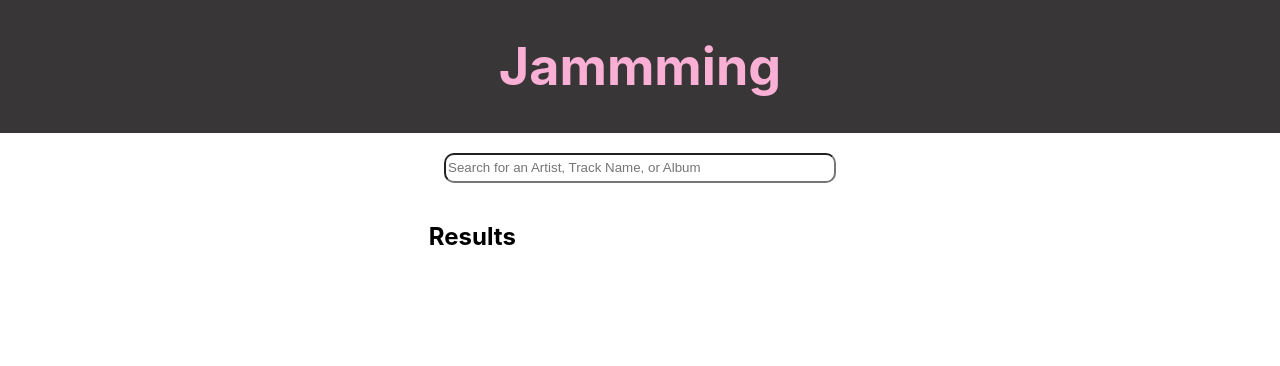
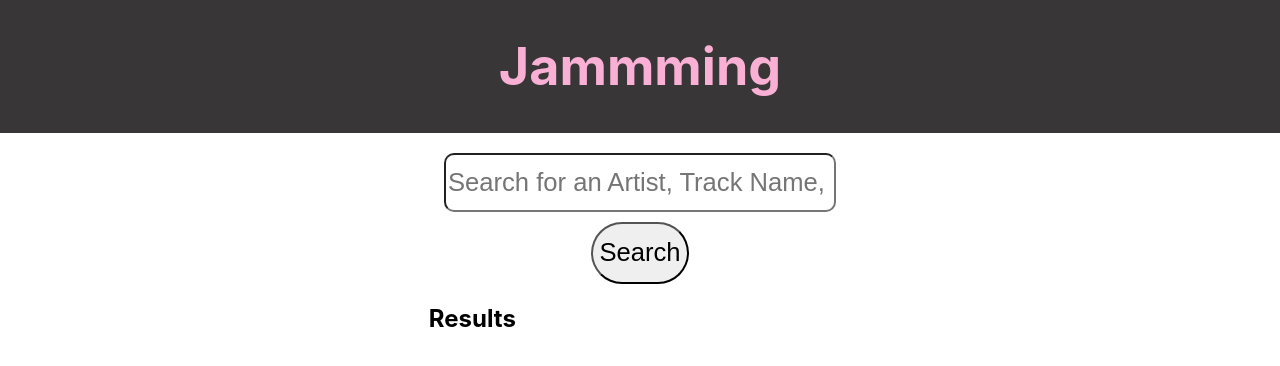
Before and after one commit to kebeattie/jammming, a React (Create React App) app: page / in a window 1280 px wide. Shown: the top 366 px of the page. Built offline with nearby package versions, Linux system fonts and the light colour scheme.

Commit message:
Added search feature

```diff
--- a/src/SearchBar/SearchBar.js
+++ b/src/SearchBar/SearchBar.js
@@ -1,23 +1,30 @@
 import React, { useState } from 'react';
-import './SearchBar.module.css';
+import styles from './SearchBar.module.css';
 
 export default function SearchBar(props) {
-    //Track state of user input in search bar
-    const [userInput, setUserInput] = useState('')
+    //Event handler to track state of user input
 
-    //Event handler to track state of user input
+
+
     const handleChange = (event) => {
-        setUserInput(event.target.value);
+        const input = event.target.value;
+        props.onChange(input);
+
+    }
+
+    const handleSubmit = (event) => {
+        event.preventDefault();
+        props.searchForTracks(props.userInput);
     }
 
     return (
         <>
-            <form>
-                <input type="text" placeholder='Search for an Artist, Track Name, or Album' value={userInput} onChange={handleChange}/>
-            </form>
-            {/* Debugging code - remove this later */}
-            <h2>{userInput}</h2>
-
+            <div className={styles.container}>
+                <form onSubmit={handleSubmit}>
+                    <input type="text" placeholder='Search for an Artist, Track Name, or Album' value={props.userInput} onChange={handleChange} />
+                    <button className={styles.searchButton} type='submit'>Search</button>
+                </form>
+            </div>
         </>
     )
 }
--- a/src/SearchBar/SearchBar.module.css
+++ b/src/SearchBar/SearchBar.module.css
@@ -1,13 +1,33 @@
 form {
-    width: 100vw;
+    /* width: 100vw; */
     display: flex;
+    flex-direction: column;
     justify-content: center;
+    align-items: center;
 }
 
 input {
     width: 30vw;
     border-radius: 10px;
-    height: 3vh;
+    height: 10vh;
     margin-top: 20px;
+    font-size: 1.6rem;
+}
+
+.container {
+    display: flex;
+    justify-content: center;
 
 }
+
+.searchButton {
+    margin-top: 10px;
+    width: 25%;
+    border-radius: 60px;
+    height: 60%;
+    font-size: 1.6rem;
+}
+
+.searchButton:hover {
+    cursor: pointer;
+}
--- a/src/SearchResults/SearchResults.js
+++ b/src/SearchResults/SearchResults.js
@@ -3,13 +3,17 @@ import styles from './SearchResults.module.css';
 import Track from '../Track/Track';
 
 export default function SearchResults(props) {
+
     return (
         <>
             <div className={styles.searchResultsContainer}>
                 <h2>Results</h2>
+
                 {props.tracks.map(track => (
-                    <Track {...track} key={track.plan} />
+                    <Track {...track} key={track.id} />
+
                 ))}
+
             </div>
         </>
     )
--- a/src/Track/Track.js
+++ b/src/Track/Track.js
@@ -5,11 +5,25 @@ export default function Track(props) {
     return (
         <>
             <div className={styles.trackContainer}>
-                <h3>{props.name}</h3>
-                <p><span className={styles.artist}>{props.artist}</span><span className={styles.vl}></span><span className={styles.album}>{props.album}</span></p>
-                <hr />
+                <div className={styles.leftSide}>
+                    <h3>{props.name}</h3>
+                    <p>
+                        <span className={styles.artist}>{props.artist}</span>
+                        <span className={styles.vl}></span>
+                        <span className={styles.album}>{props.album}</span>
+
+                    </p>
+
+
+                </div>
+                <div className={styles.rightSide}>
+
+                    <p className={styles.addButton}>&#43;</p>
+
+                </div>
 
             </div>
+            <hr></hr>
         </>
     )
 }
--- a/src/Track/Track.module.css
+++ b/src/Track/Track.module.css
@@ -1,14 +1,9 @@
-.trackContainer {
-    /* text-align: left; */
-    /* display: flex; */
-    /* justify-content: center; */
-    /* align-items: center; */
-    /* flex-direction: column; */
+html {
+  box-sizing: border-box;
 }
 
 .vl {
     border-left: 1px solid black;
-    height: 10%;
   }
 
   .artist {
@@ -18,3 +13,19 @@
   .album {
     padding-left: 5px;
   }
+
+  .addButton {
+    font-size: 1.5rem;
+
+  }
+
+  .addButton:hover {
+    cursor: pointer;
+    font-size: 1.75rem;
+  }
+
+  .trackContainer {
+    display: flex;
+    justify-content: space-between;
+    align-items: center;
+  }
```
